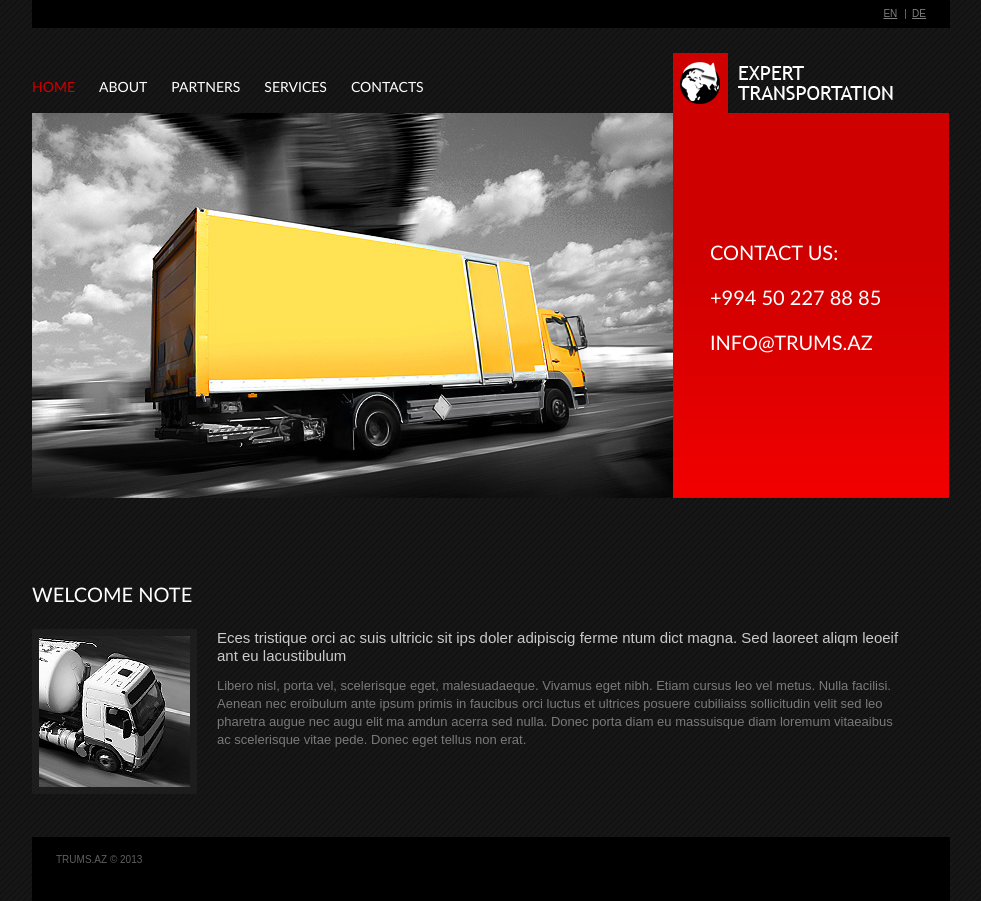
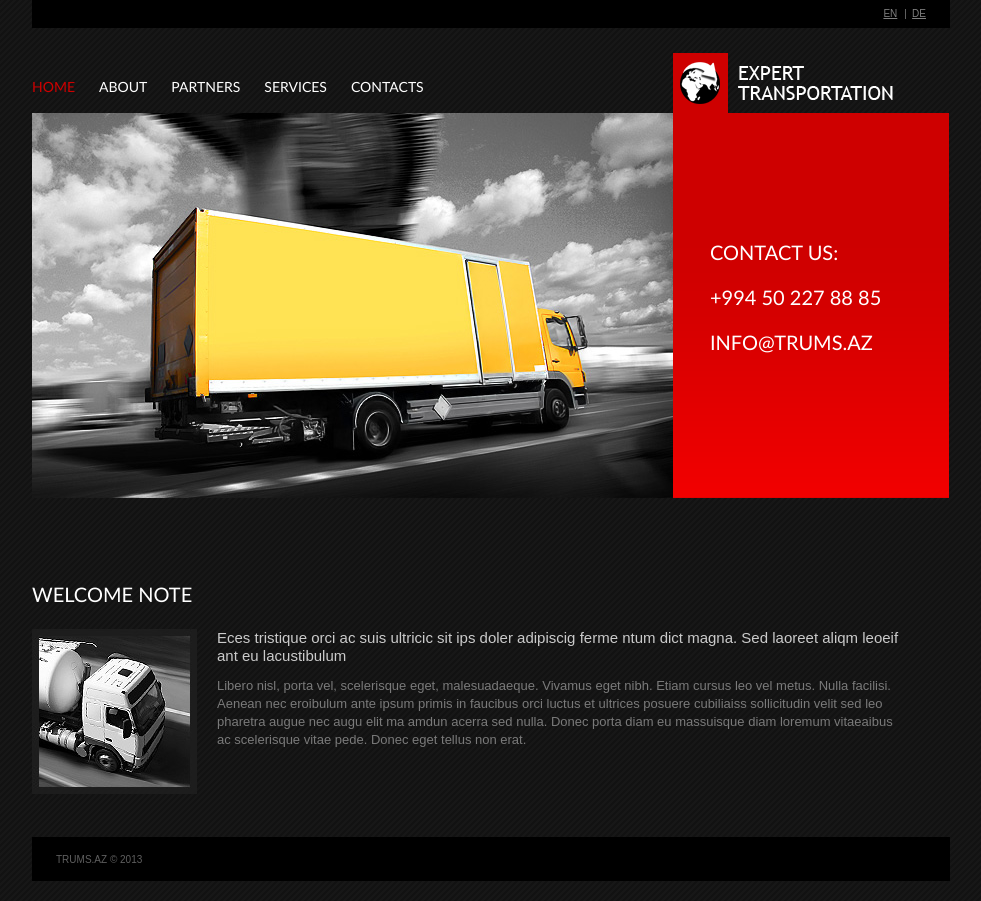
Before and after one commit to trumsaz/trumsaz.github.io, a Jekyll site: the page built from index.html, in a window 1280 px wide. Shown: the whole page, without its empty margins (149-1130 px from the left). Built offline with Jekyll 4.4.1, drawn with Linux system fonts in a browser that asks for light colours; Markdown is read by kramdown in place of the engine named in the settings.

Commit message:
make footer thinner

```diff
--- a/_layouts/default.html
+++ b/_layouts/default.html
@@ -53,9 +53,7 @@
       {{ content }}
     </div>
     <!--footer -->
-    <div id="footer">
-      Trums.az &copy; {{ site.time | date: '%Y' }}
-    </div>
+    <div id="footer">Trums.az &copy; {{ site.time | date: '%Y' }}</div>
     <!--footer end-->
   </div>
 </body>
--- a/assets/css/layout.css
+++ b/assets/css/layout.css
@@ -2,7 +2,7 @@
 
 #header {height:497px;}
 
-#footer { height:46px;}
+#footer { height:26px;}
 
 .col-1, .col-2, .col-3 {float:left;}
 .container {width:100%; overflow:hidden;}
```
